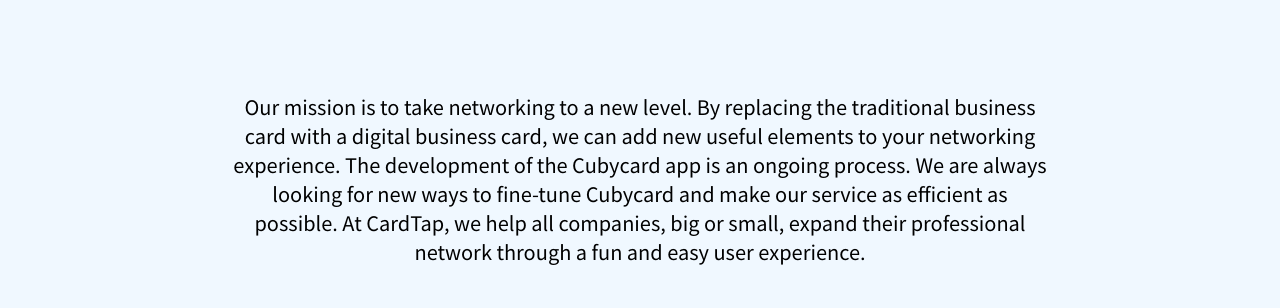
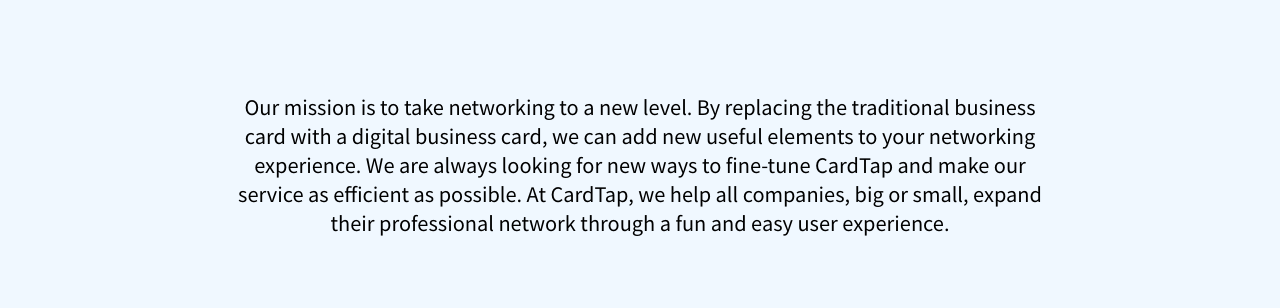
Before and after one commit to MY4F/Card-Tap-website, a plain HTML site: page index6.html in a window 1280 px wide. Shown: the part 644-952 px from the top of the page. Drawn offline with Linux system fonts and the light colour scheme.

Commit message:
Update index6.html

```diff
--- a/index6.html
+++ b/index6.html
@@ -33,7 +33,7 @@
     </div>
     <div class="about-heading">
       <h4>The future of networking</h4>
-      <p>Our mission is to take networking to a new level. By replacing the traditional business card with a digital business card, we can add new useful elements to your networking experience. The development of the Cubycard app is an ongoing process. We are always looking for new ways to fine-tune Cubycard and make our service as efficient as possible. At CardTap, we help all companies, big or small, expand their professional network through a fun and easy user experience.</p>
+      <p>Our mission is to take networking to a new level. By replacing the traditional business card with a digital business card, we can add new useful elements to your networking experience. We are always looking for new ways to fine-tune CardTap and make our service as efficient as possible. At CardTap, we help all companies, big or small, expand their professional network through a fun and easy user experience.</p>
     </div>
     <div class="contactUs-background">
       <div class="about-img-mob">
```
